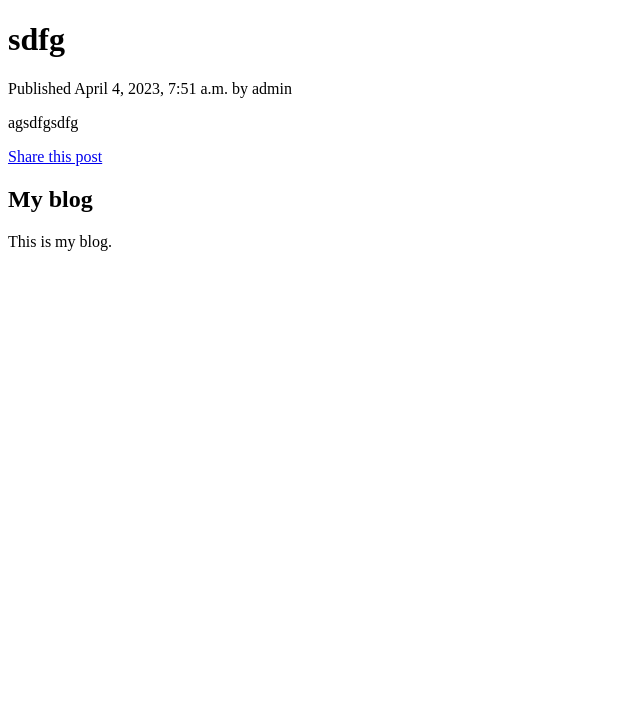
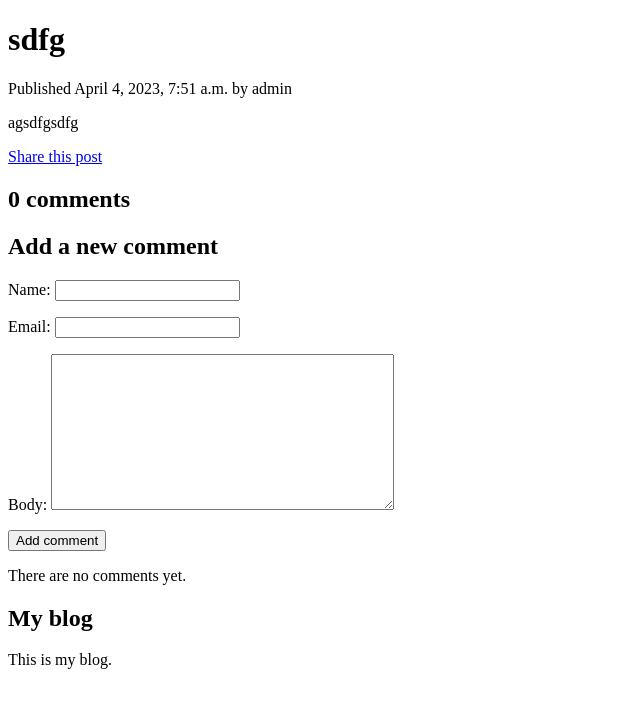
Before and after one commit to KUMA-ORIGINAL/django-blog, a Django app: a page that uses mysite/blog/templates/blog/post/detail.html in a window 1280 px wide. Shown: the top 708 px of the page, without its empty margins (0-640 px from the left). Run offline with Django 4.2, Linux system fonts and the light colour scheme; data comes from the database, SQL or seed files in the repository; both versions use the stored data as it was after the commit.

Commit message:
Добавление подсистемы комментариев

```diff
--- a/mysite/blog/forms.py
+++ b/mysite/blog/forms.py
@@ -1,4 +1,6 @@
 from django import forms
+
+from blog.models import Comment
 
 
 class EmailPostForm(forms.Form):
@@ -6,3 +8,9 @@ class EmailPostForm(forms.Form):
     email = forms.EmailField()
     to = forms.EmailField()
     comments = forms.CharField(required=False, widget=forms.Textarea)
+
+
+class CommentForm(forms.ModelForm):
+    class Meta:
+        model = Comment
+        fields = ('name', 'email', 'body')
--- a/mysite/blog/models.py
+++ b/mysite/blog/models.py
@@ -41,3 +41,19 @@ class Post(models.Model):
             self.publish.day,
             self.slug
         ])
+
+
+class Comment(models.Model):
+    post = models.ForeignKey(Post, on_delete=models.CASCADE, related_name='comments')
+    name = models.CharField(max_length=80)
+    email = models.EmailField()
+    body = models.TextField()
+    created = models.DateTimeField(auto_now_add=True)
+    updated = models.DateTimeField(auto_now=True)
+    active = models.BooleanField(default=True)
+
+    class Meta:
+        ordering = ('created',)
+
+    def __str__(self):
+        return f'Comment by {self.name} on {self.post}'
--- a/mysite/blog/templates/blog/post/detail.html
+++ b/mysite/blog/templates/blog/post/detail.html
@@ -7,4 +7,31 @@
     <p>
         <a href="{% url "blog:post_share" post.id %}">Share this post</a>
     </p>
+
+    {% with comments.count as total_comments %}
+    <h2>{{ total_comments }} comment{{ total_comments|pluralize }}</h2>
+    {% endwith %}
+
+    {% if new_comment %}
+        <h2>Your comment has been added.</h2>
+    {% else %}
+        <h2>Add a new comment</h2>
+        <form action="." method="post">
+            {{ comment_form.as_p }}
+            {% csrf_token %}
+            <p><input type="submit" value="Add comment"></p>
+        </form>
+    {% endif %}
+
+    {% for comment in comments %}
+     <div class="comment">
+        <p class="info">
+            Comment {{ forloop.counter }} by {{ comment.name }}
+            {{ comment.created }}
+        </p>
+         {{ comment.body|linebreaks }}
+     </div>
+    {% empty %}
+     <p>There are no comments yet.</p>
+    {% endfor %}
 {% endblock %}
--- a/mysite/blog/views.py
+++ b/mysite/blog/views.py
@@ -3,7 +3,7 @@ from django.core.paginator import Paginator, EmptyPage, PageNotAnInteger
 from django.shortcuts import render, get_object_or_404
 from django.views.generic import ListView
 
-from .forms import EmailPostForm
+from .forms import EmailPostForm, CommentForm
 from .models import Post
 
 
@@ -32,7 +32,25 @@ class PostListView(ListView):
 def post_detail(request, year, month, day, post):
     post = get_object_or_404(Post, slug=post, status='published', publish__year=year,
                              publish__month=month, publish__day=day)
-    return render(request, 'blog/post/detail.html', {'post': post})
+    #  Список активных комментариев для этой статьи
+    comments = post.comments.filter(active=True)
+    new_comment = None
+    if request.method == 'POST':
+        # Пользователь отправил комментарий.
+        comment_form = CommentForm(data=request.POST)
+        if comment_form.is_valid():
+            # Создаем комментарий, но пока не сохраняем в базе данных
+            new_comment = comment_form.save(commit=False)
+            # Привязываем комментарий к текущей статье
+            new_comment.post = post
+            # Сохраняем комментарий в базе данных.
+            new_comment.save()
+    else:
+        comment_form = CommentForm()
+    return render(request, 'blog/post/detail.html', {'post': post,
+                                                     'comments': comments,
+                                                     'new_comment': new_comment,
+                                                     'comment_form': comment_form})
 
 
 def post_share(request, post_id):
```
Also changed, not shown: mysite/blog/admin.py (+8 -1 lines), mysite/blog/migrations/0002_comment.py (added), mysite/db.sqlite3.
